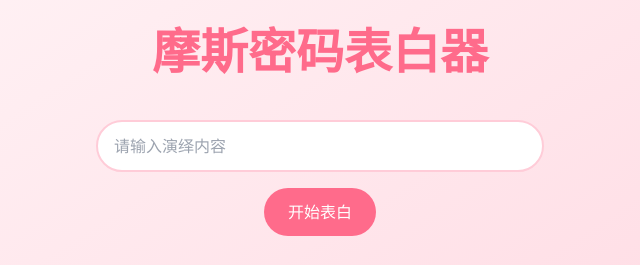
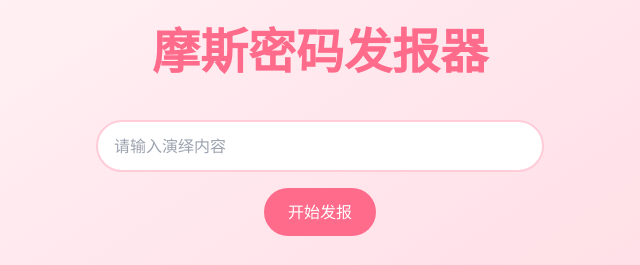
Before and after one commit to zhwude/teletrans, a plain HTML site: page index.html in a window 1280 px wide. Shown: the top 265 px of the page, 320-960 px from the left. Drawn offline with nearby package versions, Linux system fonts and the light colour scheme.

Commit message:
Update index.html

```diff
--- a/index.html
+++ b/index.html
@@ -94,7 +94,7 @@
 </head>
 <body class="bg-gradient-to-br from-light to-secondary min-h-screen flex flex-col items-center justify-center p-4 font-sans">
     <div class="max-w-md w-full mx-auto text-center relative overflow-hidden">
-        <h1 class="text-[clamp(2rem,5vw,3rem)] font-bold text-primary mb-8">摩斯密码表白器</h1>
+        <h1 class="text-[clamp(2rem,5vw,3rem)] font-bold text-primary mb-8">摩斯密码发报器</h1>
 
         <div class="mb-8">
             <input type="text" id="messageInput"
@@ -102,7 +102,7 @@
                 placeholder="请输入演绎内容">
             <button id="convertBtn"
                 class="mt-4 px-6 py-3 bg-primary text-white rounded-full hover:bg-primary/90 transition-all transform hover:scale-105 focus:outline-none">
-                开始表白
+                开始发报
             </button>
         </div>
 
```
